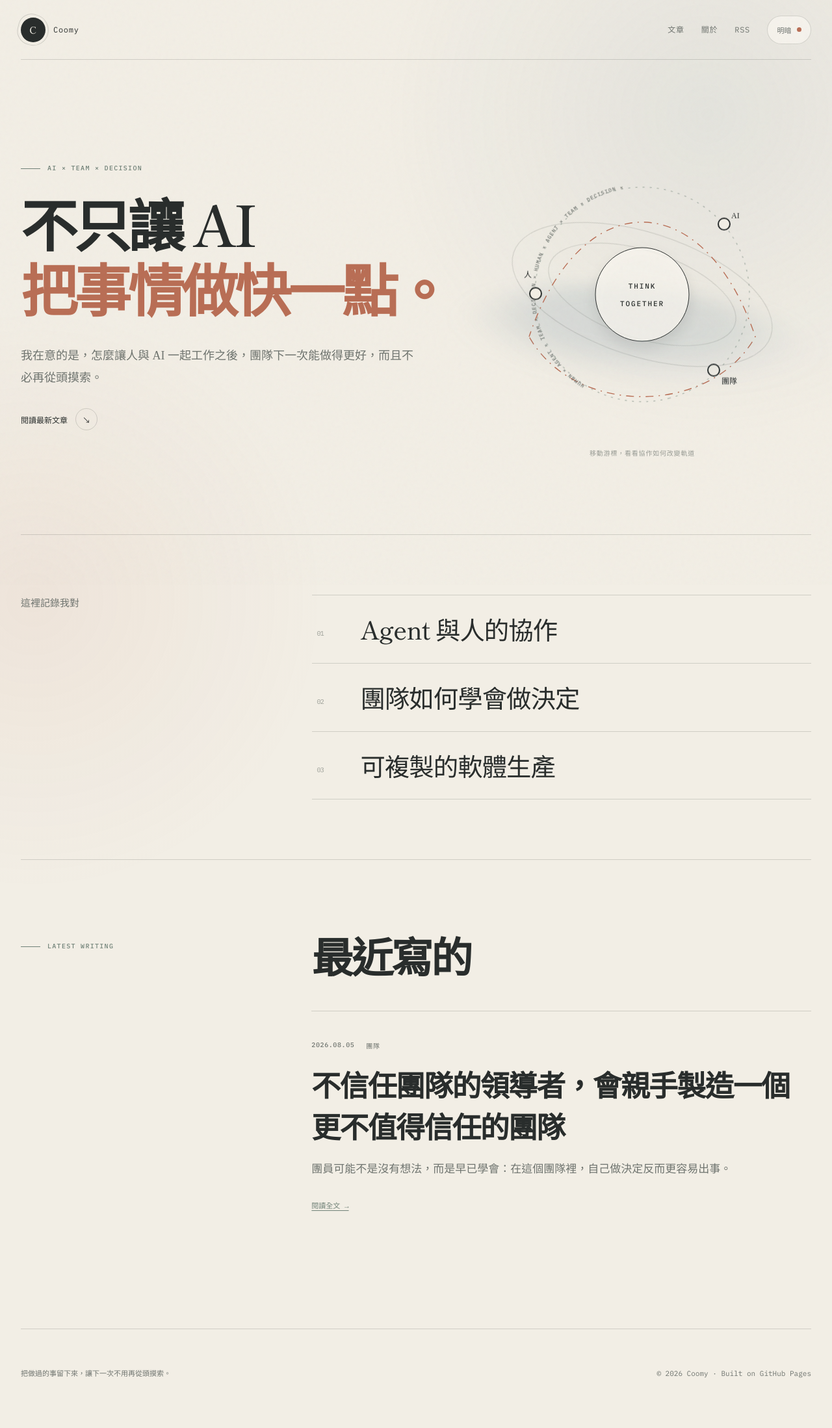
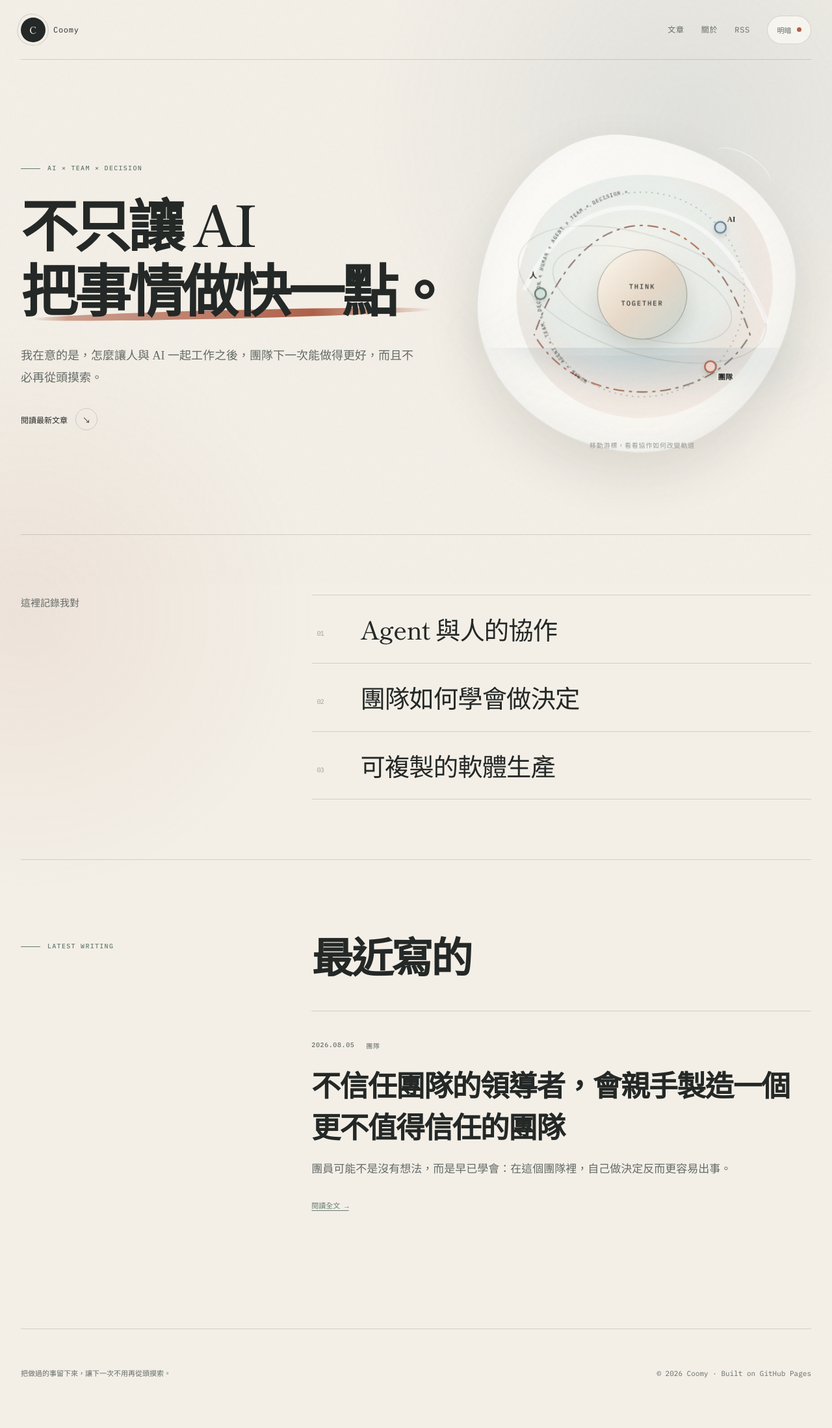
Before and after one commit to coomySF/coomySF.github.io, a Jekyll site: the page built from index.html, in a window 1280 px wide. Shown: the whole page at 65% size. Built offline with Jekyll 4.4.1, drawn with Linux system fonts in a browser that asks for light colours.

Commit message:
polish interactive editorial art direction

```diff
--- a/_layouts/default.html
+++ b/_layouts/default.html
@@ -11,7 +11,7 @@
     <link rel="preconnect" href="https://fonts.googleapis.com">
     <link rel="preconnect" href="https://fonts.gstatic.com" crossorigin>
     <link href="https://fonts.googleapis.com/css2?family=IBM+Plex+Mono:wght@400;500&family=Noto+Serif+TC:wght@400;500;600;700&family=Shippori+Mincho:wght@500;600&display=swap" rel="stylesheet">
-    <link rel="stylesheet" href="{{ '/assets/css/style.css' | relative_url }}">
+    <link rel="stylesheet" href="{{ '/assets/css/style.css' | relative_url }}?v=20260805-2">
     <script>
       document.documentElement.classList.add('js');
       document.documentElement.dataset.theme = localStorage.getItem('coomy-theme-v2') || 'light';
@@ -40,6 +40,6 @@
       <p>把做過的事留下來，讓下一次不用再從頭摸索。</p>
       <p>© {{ 'now' | date: '%Y' }} Coomy · Built on GitHub Pages</p>
     </footer>
-    <script src="{{ '/assets/js/site.js' | relative_url }}" defer></script>
+    <script src="{{ '/assets/js/site.js' | relative_url }}?v=20260805-2" defer></script>
   </body>
 </html>
--- a/assets/css/style.css
+++ b/assets/css/style.css
@@ -1,15 +1,15 @@
 :root {
   color-scheme: light;
-  --paper: #f2eee5;
-  --paper-deep: #e8e1d4;
-  --surface: rgba(250, 247, 240, .72);
-  --ink: #292d2c;
-  --muted: #6f746f;
+  --paper: #f3efe7;
+  --paper-deep: #e5ddd0;
+  --surface: rgba(252, 249, 242, .78);
+  --ink: #242826;
+  --muted: #646b66;
   --faint: #9a9d96;
   --line: rgba(55, 62, 59, .18);
-  --sage: #718278;
-  --blue: #71899a;
-  --clay: #b96e55;
+  --sage: #667b6e;
+  --blue: #627f91;
+  --clay: #af6048;
   --serif: "Noto Serif TC", serif;
   --display: "Shippori Mincho", "Noto Serif TC", serif;
   --mono: "IBM Plex Mono", monospace;
@@ -39,8 +39,8 @@ body {
   overflow-x: hidden;
   color: var(--ink);
   background:
-    radial-gradient(circle at 85% 8%, color-mix(in srgb, var(--blue) 11%, transparent), transparent 31rem),
-    radial-gradient(circle at 4% 42%, color-mix(in srgb, var(--clay) 8%, transparent), transparent 28rem),
+    radial-gradient(circle at 83% 9%, color-mix(in srgb, var(--blue) 13%, transparent), transparent 31rem),
+    radial-gradient(circle at 3% 43%, color-mix(in srgb, var(--clay) 9%, transparent), transparent 28rem),
     var(--paper);
   font-family: var(--serif);
   font-size: 17px;
@@ -158,7 +158,7 @@ nav a:hover::after { transform: scaleX(1); transform-origin: left; }
   min-height: 730px;
   padding: 86px 0 94px;
   display: grid;
-  grid-template-columns: minmax(0, 1.22fr) minmax(390px, .78fr);
+  grid-template-columns: minmax(0, 1.14fr) minmax(430px, .86fr);
   align-items: center;
   gap: 3vw;
   perspective: 1100px;
@@ -173,7 +173,19 @@ nav a:hover::after { transform: scaleX(1); transform-origin: left; }
 }
 .hero h1 { max-width: 820px; font-size: clamp(52px, 6.8vw, 94px); }
 .title-line { display: block; transform: translate3d(calc(var(--hero-x, 0) * -7px), calc(var(--hero-y, 0) * -4px), 0); transition: transform .18s ease-out; }
-.title-line-shift { color: var(--clay); transform: translate3d(calc(var(--hero-x, 0) * -13px), calc(var(--hero-y, 0) * -8px), 0); }
+.title-line-shift { position: relative; width: max-content; max-width: 100%; color: var(--ink); transform: translate3d(calc(var(--hero-x, 0) * -13px), calc(var(--hero-y, 0) * -8px), 0); }
+.title-line-shift::after {
+  content: "";
+  position: absolute;
+  right: 2%;
+  bottom: .02em;
+  left: 1%;
+  z-index: -1;
+  height: .15em;
+  border-radius: 100%;
+  background: linear-gradient(90deg, transparent, color-mix(in srgb, var(--clay) 55%, transparent) 9%, var(--clay) 70%, color-mix(in srgb, var(--clay) 35%, transparent) 91%, transparent);
+  transform: rotate(-1.4deg) scaleX(.97);
+}
 .hero-copy { max-width: 610px; margin: 38px 0 25px; color: var(--muted); font-size: 18px; line-height: 1.9; }
 .hero-link { display: inline-flex; min-height: 44px; align-items: center; gap: 12px; color: var(--ink); font: 500 12px var(--mono); text-decoration: none; }
 .hero-link span { display: grid; place-items: center; width: 34px; height: 34px; border: 1px solid var(--line); border-radius: 50%; transition: color .25s ease, background .25s ease, transform .35s var(--ease); }
@@ -184,24 +196,59 @@ nav a:hover::after { transform: scaleX(1); transform-origin: left; }
   width: min(43vw, 520px);
   aspect-ratio: 1;
   justify-self: end;
+  padding: 12px;
   transform-style: preserve-3d;
   transform: rotateX(calc(var(--tilt-y, 0) * -10deg)) rotateY(calc(var(--tilt-x, 0) * 12deg));
   transition: transform .55s var(--ease);
   will-change: transform;
 }
-.orbit-shadow { position: absolute; inset: 24% 10% 8%; z-index: -1; background: color-mix(in srgb, var(--blue) 18%, transparent); border-radius: 50%; filter: blur(45px); transform: translateZ(-80px) rotateX(70deg); }
+.hero-orbit::before {
+  content: "";
+  position: absolute;
+  inset: 2%;
+  z-index: -2;
+  border: 1px solid color-mix(in srgb, var(--ink) 12%, transparent);
+  border-radius: 42% 58% 48% 52% / 55% 43% 57% 45%;
+  background:
+    linear-gradient(145deg, rgba(255,255,255,.62), rgba(255,255,255,.12)),
+    color-mix(in srgb, var(--surface) 88%, transparent);
+  box-shadow:
+    0 35px 80px rgba(52, 49, 42, .12),
+    inset 0 1px 0 rgba(255,255,255,.72),
+    inset 0 -20px 45px color-mix(in srgb, var(--blue) 7%, transparent);
+  backdrop-filter: blur(8px);
+  transform: translateZ(-28px) rotate(5deg);
+}
+.hero-orbit::after {
+  content: "";
+  position: absolute;
+  top: 9%;
+  right: 13%;
+  width: 18%;
+  height: 8%;
+  border-top: 1px solid rgba(255,255,255,.9);
+  border-radius: 50%;
+  transform: rotate(31deg) translateZ(18px);
+}
+.orbit-shadow { position: absolute; inset: 29% 12% 4%; z-index: -3; background: color-mix(in srgb, var(--blue) 23%, transparent); border-radius: 50%; filter: blur(48px); transform: translateZ(-80px) rotateX(70deg); }
 .orbit-svg { display: block; width: 100%; height: 100%; overflow: visible; transform-style: preserve-3d; }
-.orbit-plane ellipse, .orbit-ring, .orbit-thread { fill: none; vector-effect: non-scaling-stroke; }
-.orbit-plane ellipse { stroke: var(--line); stroke-width: 1; }
+.orbit-aura { fill: url(#aura-gradient); opacity: .76; }
+.orbit-plane ellipse, .orbit-ring, .orbit-thread, .orbit-ribbon { fill: none; vector-effect: non-scaling-stroke; }
+.orbit-plane ellipse { stroke: color-mix(in srgb, var(--ink) 18%, transparent); stroke-width: .9; }
 .orbit-plane-back { transform-origin: center; transform: rotate(18deg); }
-.orbit-ring { stroke: color-mix(in srgb, var(--sage) 56%, transparent); stroke-width: 1.2; stroke-dasharray: 3 8; transform-origin: center; animation: orbit-spin 26s linear infinite; }
-.orbit-thread { stroke: var(--clay); stroke-width: 1.4; stroke-dasharray: 12 8 2 8; stroke-dashoffset: 0; animation: thread-flow 7s linear infinite; }
-.orbit-copy { fill: var(--muted); font: 500 8px var(--mono); letter-spacing: .14em; transform-origin: center; animation: orbit-copy 34s linear infinite; }
-.orbit-core circle { fill: var(--surface); stroke: var(--ink); stroke-width: 1; }
-.orbit-core text { fill: var(--ink); font: 500 11px var(--mono); letter-spacing: .17em; text-anchor: middle; }
+.orbit-ring { stroke: color-mix(in srgb, var(--sage) 70%, transparent); stroke-width: 1.25; stroke-dasharray: 2 7; transform-origin: center; animation: orbit-spin 26s linear infinite; }
+.orbit-ribbon { stroke: rgba(255,255,255,.86); stroke-width: 7; stroke-linecap: round; opacity: .62; filter: blur(.3px); }
+.orbit-thread { stroke: url(#thread-gradient); stroke-width: 2.2; stroke-linecap: round; stroke-dasharray: 15 9 3 9; stroke-dashoffset: 0; animation: thread-flow 7s linear infinite; }
+.orbit-copy { fill: color-mix(in srgb, var(--ink) 72%, transparent); font: 500 8px var(--mono); letter-spacing: .15em; transform-origin: center; animation: orbit-copy 34s linear infinite; }
+.orbit-core circle { fill: url(#core-gradient); stroke: rgba(54,58,55,.42); stroke-width: 1; }
+.orbit-core { transform-origin: center; filter: drop-shadow(0 15px 18px rgba(57,55,48,.18)); }
+.orbit-core text { fill: #353a37; font: 500 11px var(--mono); letter-spacing: .17em; text-anchor: middle; }
 .orbit-node { transform-box: fill-box; transform-origin: center; }
-.orbit-node circle { fill: var(--paper); stroke: var(--ink); stroke-width: 2; }
-.orbit-node text { fill: var(--ink); font: 500 12px var(--serif); }
+.orbit-node circle { fill: var(--paper); stroke: var(--ink); stroke-width: 2.4; filter: drop-shadow(0 5px 5px rgba(45,48,45,.16)); }
+.orbit-node text { fill: var(--ink); font: 600 12px var(--serif); paint-order: stroke; stroke: var(--paper); stroke-width: 4px; stroke-linejoin: round; }
+.node-human circle { fill: #d5e1dc; stroke: var(--sage); }
+.node-agent circle { fill: #d7e2e8; stroke: var(--blue); }
+.node-team circle { fill: #ecd6cd; stroke: var(--clay); }
 .node-human { animation: node-float 4.8s ease-in-out infinite; }
 .node-agent { animation: node-float 5.4s ease-in-out -.9s infinite; }
 .node-team { animation: node-float 5.1s ease-in-out -1.8s infinite; }
--- a/index.html
+++ b/index.html
@@ -19,15 +19,32 @@ description: Coomy 的個人長文網站，記錄 AI、團隊、決策與可複
     <svg class="orbit-svg" viewBox="0 0 520 520" width="520" height="520" role="presentation">
       <defs>
         <path id="orbit-copy-path" d="M 95 260 A 165 165 0 1 1 425 260 A 165 165 0 1 1 95 260" />
+        <linearGradient id="core-gradient" x1="0" y1="0" x2="1" y2="1">
+          <stop offset="0" stop-color="#fffaf0" />
+          <stop offset=".52" stop-color="#e7d9c9" />
+          <stop offset="1" stop-color="#c8d6d1" />
+        </linearGradient>
+        <linearGradient id="thread-gradient" x1="80" y1="120" x2="440" y2="400" gradientUnits="userSpaceOnUse">
+          <stop offset="0" stop-color="#6f8794" />
+          <stop offset=".5" stop-color="#b96e55" />
+          <stop offset="1" stop-color="#768778" />
+        </linearGradient>
+        <radialGradient id="aura-gradient" cx="45%" cy="38%" r="65%">
+          <stop offset="0" stop-color="#fffaf0" stop-opacity=".95" />
+          <stop offset=".58" stop-color="#c9d8d4" stop-opacity=".42" />
+          <stop offset="1" stop-color="#bd765d" stop-opacity=".08" />
+        </radialGradient>
         <filter id="soft-shadow" x="-30%" y="-30%" width="160%" height="160%">
           <feDropShadow dx="0" dy="10" stdDeviation="10" flood-opacity=".12" />
         </filter>
       </defs>
+      <path class="orbit-aura" d="M103 129C162 62 285 49 377 91c95 43 115 152 72 244-42 91-142 145-246 117C96 423 42 319 61 226c8-39 21-70 42-97Z" />
       <g class="orbit-plane orbit-plane-back">
         <ellipse cx="260" cy="260" rx="208" ry="95" />
         <ellipse cx="260" cy="260" rx="150" ry="67" />
       </g>
       <circle class="orbit-ring" cx="260" cy="260" r="165" />
+      <path class="orbit-ribbon" d="M71 250C122 143 200 107 283 124c91 19 140 88 177 179" />
       <path class="orbit-thread" d="M86 325 C165 90 355 90 434 325 C365 448 155 448 86 325Z" />
       <text class="orbit-copy">
         <textPath href="#orbit-copy-path" startOffset="0%">HUMAN × AGENT × TEAM × DECISION × HUMAN × AGENT × TEAM × DECISION × </textPath>
```
